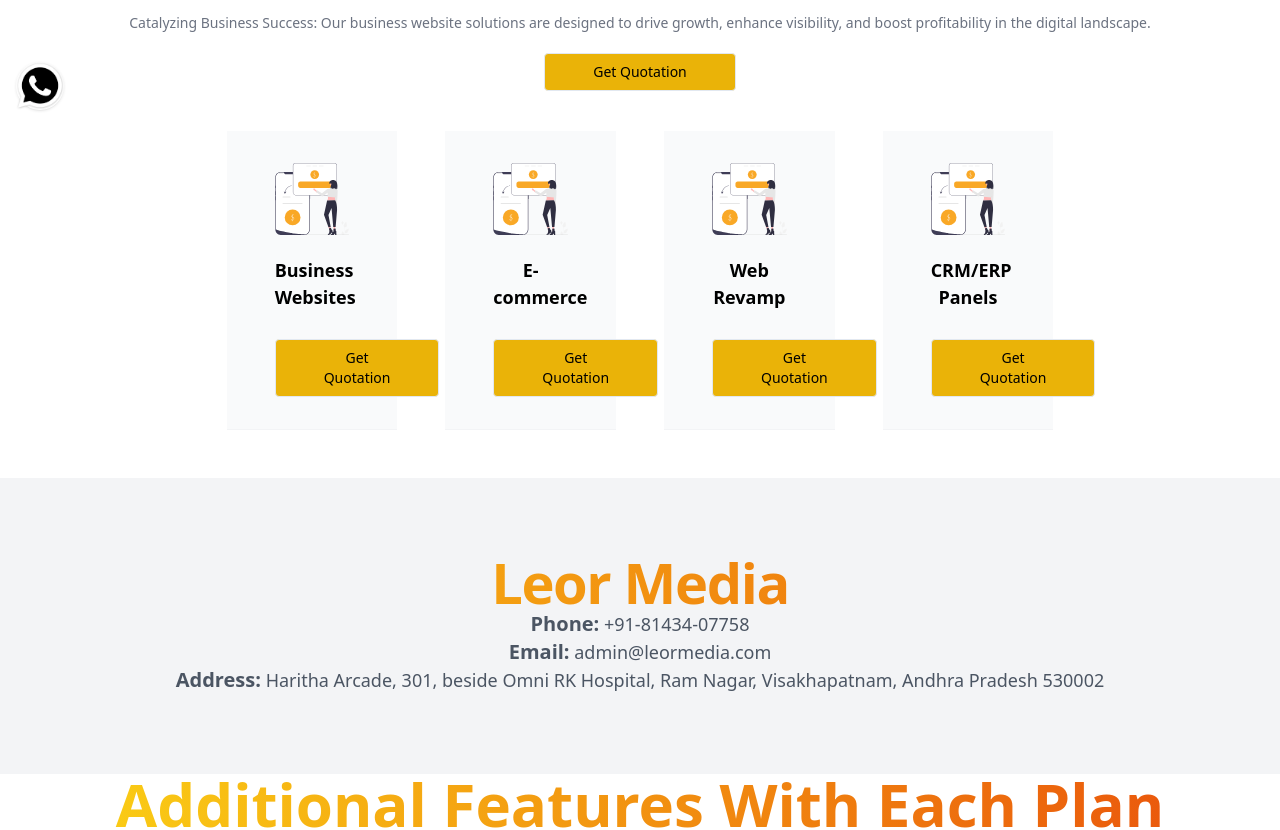
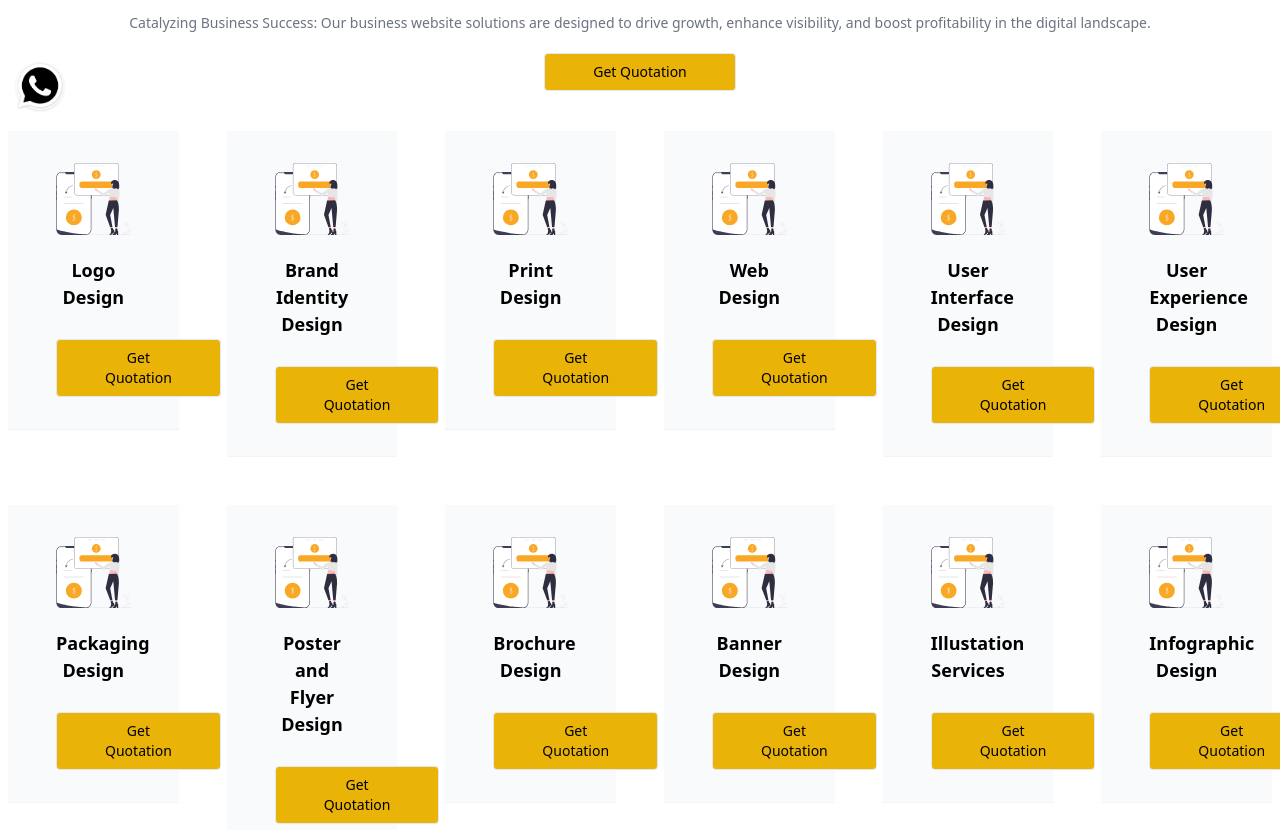
Before and after one commit to akhilthej/LeorMedia, a React (Create React App) app: page /best-poster-designing-company in a window 1280 px wide. Shown: the part 606-1436 px from the top of the page. Built offline with nearby package versions, Linux system fonts and the light colour scheme.

Commit message:
chandu_2

```diff
--- a/src/routes/Advertising/Advertising.jsx
+++ b/src/routes/Advertising/Advertising.jsx
@@ -33,27 +33,63 @@ import {
   const digitalmarketingservices = [
     {
       image: FixedPrice, // Replace with the actual image source
-      title: 'Business Websites',
-      slug: '/best-website-for-business',
+      title: 'Display Advertising',
+      slug: '/display-advertising',
       buttonText: 'Get Quotation',
     },
 
     {
       image: FixedPrice, // Replace with the actual image source
-      title: 'E-commerce',
-      slug: '/ecommerce-website-india',
+      title: 'Video Advertising',
+      slug: '/video-advertising',
       buttonText: 'Get Quotation',
     },
     {
       image: FixedPrice, // Replace with the actual image source
-      title: 'Web Revamp',
-      slug: '/website-rebuild',
+      title: 'Native Advertising',
+      slug: '/native-advertising',
       buttonText: 'Get Quotation',
     },
     {
       image: FixedPrice, // Replace with the actual image source
-      title: 'CRM/ERP Panels',
-      slug: '/control-center-for-business',
+      title: 'Programmatic Advertising',
+      slug: '/programmatic-advertising',
+      buttonText: 'Get Quotation',
+    },
+    {
+      image: FixedPrice, // Replace with the actual image source
+      title: 'Outdoor Advertising',
+      slug: '/outdoor-advertising',
+      buttonText: 'Get Quotation',
+    },
+    {
+      image: FixedPrice, // Replace with the actual image source
+      title: 'Print Advertising',
+      slug: '/print-advertising',
+      buttonText: 'Get Quotation',
+    },
+    {
+      image: FixedPrice, // Replace with the actual image source
+      title: 'Radio Advertising',
+      slug: '/Radio-advertising',
+      buttonText: 'Get Quotation',
+    },
+    {
+      image: FixedPrice, // Replace with the actual image source
+      title: 'TV Advertising',
+      slug: '/tv-advertising',
+      buttonText: 'Get Quotation',
+    },
+    {
+      image: FixedPrice, // Replace with the actual image source
+      title: 'In-Game Advertising',
+      slug: '/in-game-advertising',
+      buttonText: 'Get Quotation',
+    },
+    {
+      image: FixedPrice, // Replace with the actual image source
+      title: 'Theatre Advertising',
+      slug: '/theatre-advertising',
       buttonText: 'Get Quotation',
     },
   ];
--- a/src/routes/BrandServices/BrandServices.jsx
+++ b/src/routes/BrandServices/BrandServices.jsx
@@ -33,27 +33,81 @@ import {
   const digitalmarketingservices = [
     {
       image: FixedPrice, // Replace with the actual image source
-      title: 'Business Websites',
-      slug: '/best-website-for-business',
+      title: 'Brand Identity Design Exclusive',
+      slug: '/brand-identity-design-exclusive',
       buttonText: 'Get Quotation',
     },
 
     {
       image: FixedPrice, // Replace with the actual image source
-      title: 'E-commerce',
-      slug: '/ecommerce-website-india',
+      title: 'Brand Logo Design',
+      slug: '/brand-logo-design',
       buttonText: 'Get Quotation',
     },
     {
       image: FixedPrice, // Replace with the actual image source
-      title: 'Web Revamp',
-      slug: '/website-rebuild',
+      title: 'Brand Guidelines',
+      slug: '/brand-guidelines',
       buttonText: 'Get Quotation',
     },
     {
       image: FixedPrice, // Replace with the actual image source
-      title: 'CRM/ERP Panels',
-      slug: '/control-center-for-business',
+      title: 'Brand Positioning',
+      slug: '/brand-positioning',
+      buttonText: 'Get Quotation',
+    },
+    {
+      image: FixedPrice, // Replace with the actual image source
+      title: 'Brand Storytelling',
+      slug: '/brand-storytelling',
+      buttonText: 'Get Quotation',
+    },
+    {
+      image: FixedPrice, // Replace with the actual image source
+      title: 'Brand Naming',
+      slug: '/brand-naming',
+      buttonText: 'Get Quotation',
+    },
+    {
+      image: FixedPrice, // Replace with the actual image source
+      title: 'Visual Identity Design',
+      slug: '/visual-identity-design',
+      buttonText: 'Get Quotation',
+    },
+    {
+      image: FixedPrice, // Replace with the actual image source
+      title: 'Brand Messaging',
+      slug: '/brand-messaging',
+      buttonText: 'Get Quotation',
+    },
+    {
+      image: FixedPrice, // Replace with the actual image source
+      title: 'Brand Experience Design',
+      slug: '/brand-experience-design',
+      buttonText: 'Get Quotation',
+    },
+    {
+      image: FixedPrice, // Replace with the actual image source
+      title: 'Brand Awareness Campaigns',
+      slug: '/brand-awareness-campaigns',
+      buttonText: 'Get Quotation',
+    },
+    {
+      image: FixedPrice, // Replace with the actual image source
+      title: 'Rebranding Services',
+      slug: '/rebranding-services',
+      buttonText: 'Get Quotation',
+    },
+    {
+      image: FixedPrice, // Replace with the actual image source
+      title: 'Brand Research and Analysis',
+      slug: '/brand-research-and-analysis',
+      buttonText: 'Get Quotation',
+    },
+    {
+      image: FixedPrice, // Replace with the actual image source
+      title: 'Brand Tracking and perfomance Evaluation',
+      slug: '/brand-tracking-and-perfomance-evaluation',
       buttonText: 'Get Quotation',
     },
   ];
--- a/src/routes/Multimedia/MultiMedia.jsx
+++ b/src/routes/Multimedia/MultiMedia.jsx
@@ -33,27 +33,123 @@ import {
   const digitalmarketingservices = [
     {
       image: FixedPrice, // Replace with the actual image source
-      title: 'Business Websites',
-      slug: '/best-website-for-business',
+      title: 'Logo Design',
+      slug: '/logo-design',
       buttonText: 'Get Quotation',
     },
 
     {
       image: FixedPrice, // Replace with the actual image source
-      title: 'E-commerce',
-      slug: '/ecommerce-website-india',
+      title: 'Brand Identity Design',
+      slug: '/brand-identity-design',
       buttonText: 'Get Quotation',
     },
     {
       image: FixedPrice, // Replace with the actual image source
-      title: 'Web Revamp',
-      slug: '/website-rebuild',
+      title: 'Print Design',
+      slug: '/print-design',
       buttonText: 'Get Quotation',
     },
     {
       image: FixedPrice, // Replace with the actual image source
-      title: 'CRM/ERP Panels',
-      slug: '/control-center-for-business',
+      title: 'Web Design',
+      slug: '/web-design',
+      buttonText: 'Get Quotation',
+    },
+    {
+      image: FixedPrice, // Replace with the actual image source
+      title: 'User Interface Design',
+      slug: '/user-interface-design',
+      buttonText: 'Get Quotation',
+    },
+    {
+      image: FixedPrice, // Replace with the actual image source
+      title: 'User Experience Design',
+      slug: '/user-experience-design',
+      buttonText: 'Get Quotation',
+    },
+    {
+      image: FixedPrice, // Replace with the actual image source
+      title: 'Packaging Design',
+      slug: '/packaging-design',
+      buttonText: 'Get Quotation',
+    },
+    {
+      image: FixedPrice, // Replace with the actual image source
+      title: 'Poster and Flyer Design',
+      slug: '/poster-and-flyer-design',
+      buttonText: 'Get Quotation',
+    },
+    {
+      image: FixedPrice, // Replace with the actual image source
+      title: 'Brochure Design',
+      slug: '/brochure-design',
+      buttonText: 'Get Quotation',
+    },
+    {
+      image: FixedPrice, // Replace with the actual image source
+      title: 'Banner Design',
+      slug: '/banner-design',
+      buttonText: 'Get Quotation',
+    },
+    {
+      image: FixedPrice, // Replace with the actual image source
+      title: 'Illustation Services',
+      slug: '/illustration-services',
+      buttonText: 'Get Quotation',
+    },
+    {
+      image: FixedPrice, // Replace with the actual image source
+      title: 'Infographic Design',
+      slug: '/infographic-design',
+      buttonText: 'Get Quotation',
+    },
+    {
+      image: FixedPrice, // Replace with the actual image source
+      title: 'Social Media Graphics',
+      slug: '/social-media-graphics',
+      buttonText: 'Get Quotation',
+    },
+    {
+      image: FixedPrice, // Replace with the actual image source
+      title: 'eBook and Print Book Cover Design',
+      slug: '/ebook-and-print-book-cover-design',
+      buttonText: 'Get Quotation',
+    },
+    {
+      image: FixedPrice, // Replace with the actual image source
+      title: 'TShirt and Merchandise Design',
+      slug: '/tshirt-and-merchandise-design',
+      buttonText: 'Get Quotation',
+    },
+    {
+      image: FixedPrice, // Replace with the actual image source
+      title: 'Signage and Billboard Design',
+      slug: '/signage-and-billboard-design',
+      buttonText: 'Get Quotation',
+    },
+    {
+      image: FixedPrice, // Replace with the actual image source
+      title: 'Business Card and Stationery Design',
+      slug: '/business-card-and-stationery-design',
+      buttonText: 'Get Quotation',
+    },
+    {
+      image: FixedPrice, // Replace with the actual image source
+      title: 'Rendering and Visualization',
+      slug: '/rendering-and-visualization',
+      buttonText: 'Get Quotation',
+    },
+    {
+      image: FixedPrice, // Replace with the actual image source
+      title: 'Motion Graphics and Animation',
+      slug: '/motion-graphics-and-animation',
+      buttonText: 'Get Quotation',
+    },
+    {
+      image: FixedPrice, // Replace with the actual image source
+      title: 'Photo Editing and Retouching',
+      slug: '/phot-editing-and-retouching',
       buttonText: 'Get Quotation',
     },
   ];
```
